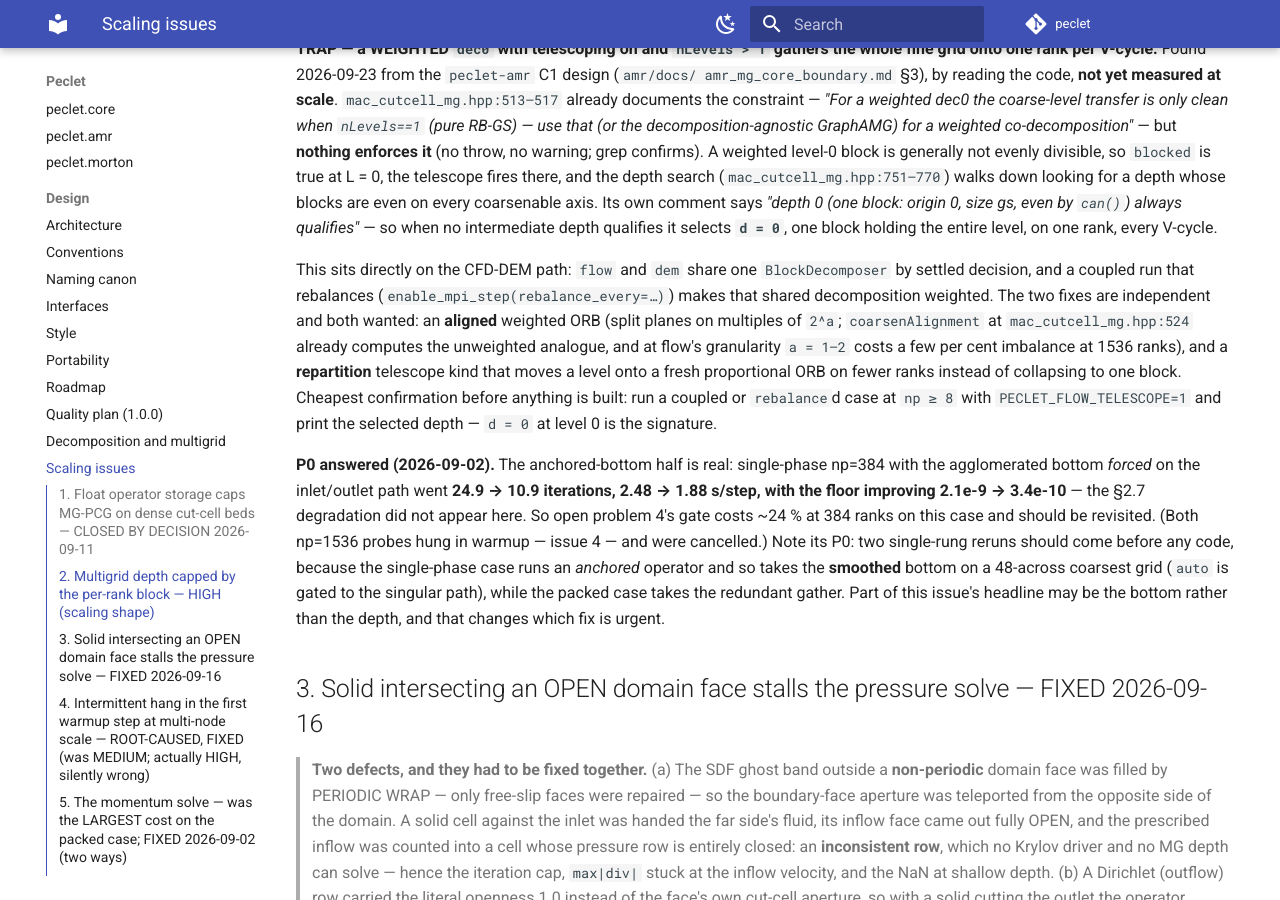
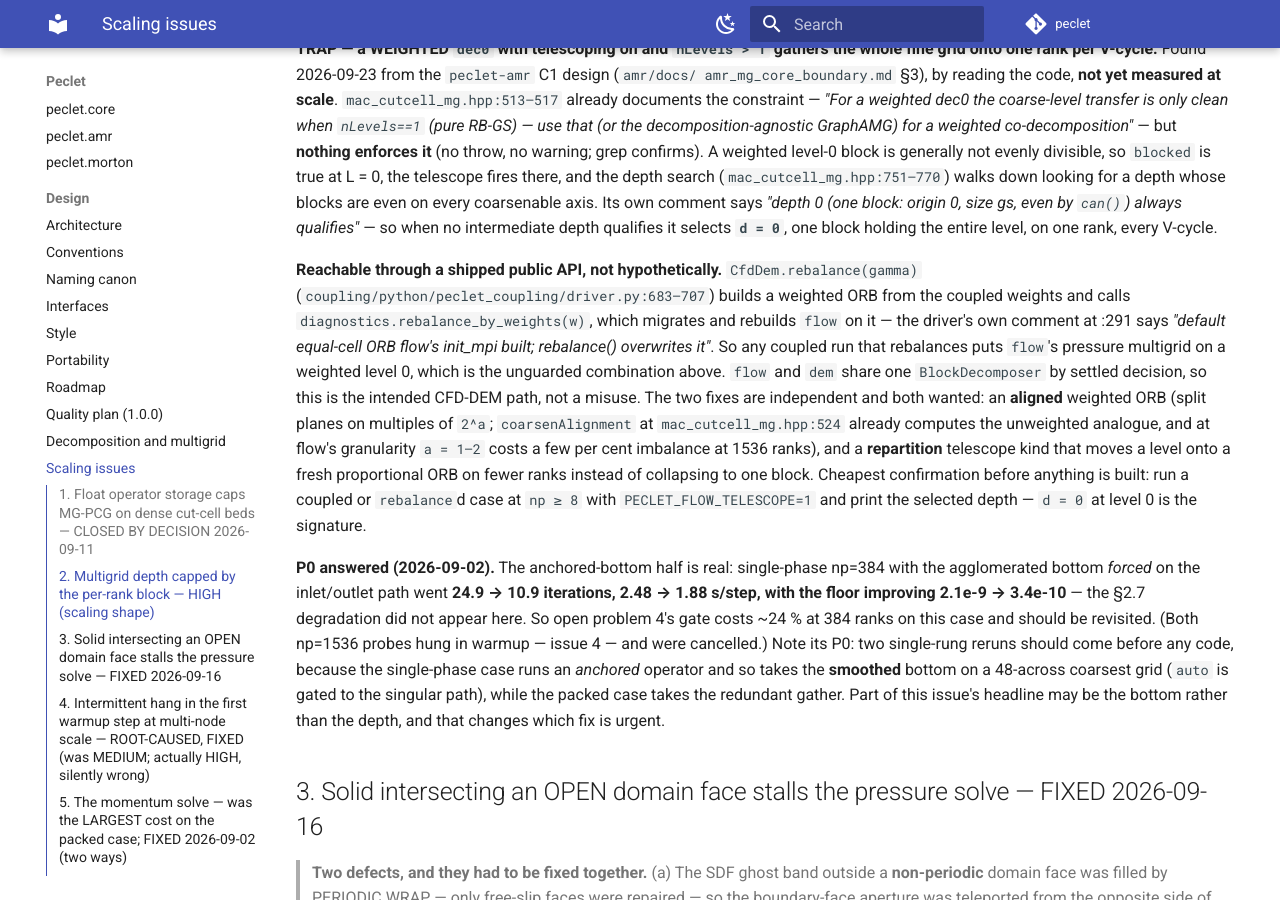
Before and after one commit to computational-chemical-engineering/peclet, an MkDocs documentation site: the page built from docs/SCALING_ISSUES.md, in a window 1280 px wide and 900 px high, scrolled down 2756 px. Built offline with MkDocs 1.6.1 and Material for MkDocs 9.7.7, drawn with Linux system fonts in a browser that asks for light colours; comment, search, counter and statistics services are not loaded.

Commit message:
flow: the weighted-dec0 telescope trap is reachable through CfdDem.rebalance, not hypothetically
CfdDem.rebalance(gamma) builds a weighted ORB and calls diagnostics.rebalance_by_weights, which
rebuilds flow on it -- the driver's own comment says rebalance() overwrites the equal-cell ORB that
init_mpi built. So any coupled run that rebalances puts flow's pressure multigrid on a weighted
level 0, which is the combination mac_cutcell_mg.hpp:513-517 documents as unsupported and nothing
guards. Still read from the code, still not measured; the confirmation run is unchanged.

Co-Authored-By: Claude Opus 5 <noreply@anthropic.com>
Claude-Session: https://claude.ai/code/session_015fNTZgmz6U1bv2MRTM3bbF

```diff
--- a/docs/SCALING_ISSUES.md
+++ b/docs/SCALING_ISSUES.md
@@ -118,9 +118,13 @@ coarsenable axis. Its own comment says *"depth 0 (one block: origin 0, size gs,
 always qualifies"* — so when no intermediate depth qualifies it selects **`d = 0`**, one block
 holding the entire level, on one rank, every V-cycle.
 
-This sits directly on the CFD-DEM path: `flow` and `dem` share one `BlockDecomposer` by settled
-decision, and a coupled run that rebalances (`enable_mpi_step(rebalance_every=…)`) makes that
-shared decomposition weighted. The two fixes are independent and both wanted: an **aligned**
+**Reachable through a shipped public API, not hypothetically.** `CfdDem.rebalance(gamma)`
+(`coupling/python/peclet_coupling/driver.py:683–707`) builds a weighted ORB from the coupled
+weights and calls `diagnostics.rebalance_by_weights(w)`, which migrates and rebuilds `flow` on it —
+the driver's own comment at :291 says *"default equal-cell ORB flow's init_mpi built; rebalance()
+overwrites it"*. So any coupled run that rebalances puts `flow`'s pressure multigrid on a weighted
+level 0, which is the unguarded combination above. `flow` and `dem` share one `BlockDecomposer` by
+settled decision, so this is the intended CFD-DEM path, not a misuse. The two fixes are independent and both wanted: an **aligned**
 weighted ORB (split planes on multiples of `2^a`; `coarsenAlignment` at
 `mac_cutcell_mg.hpp:524` already computes the unweighted analogue, and at flow's granularity
 `a = 1–2` costs a few per cent imbalance at 1536 ranks), and a **repartition** telescope kind that
```
